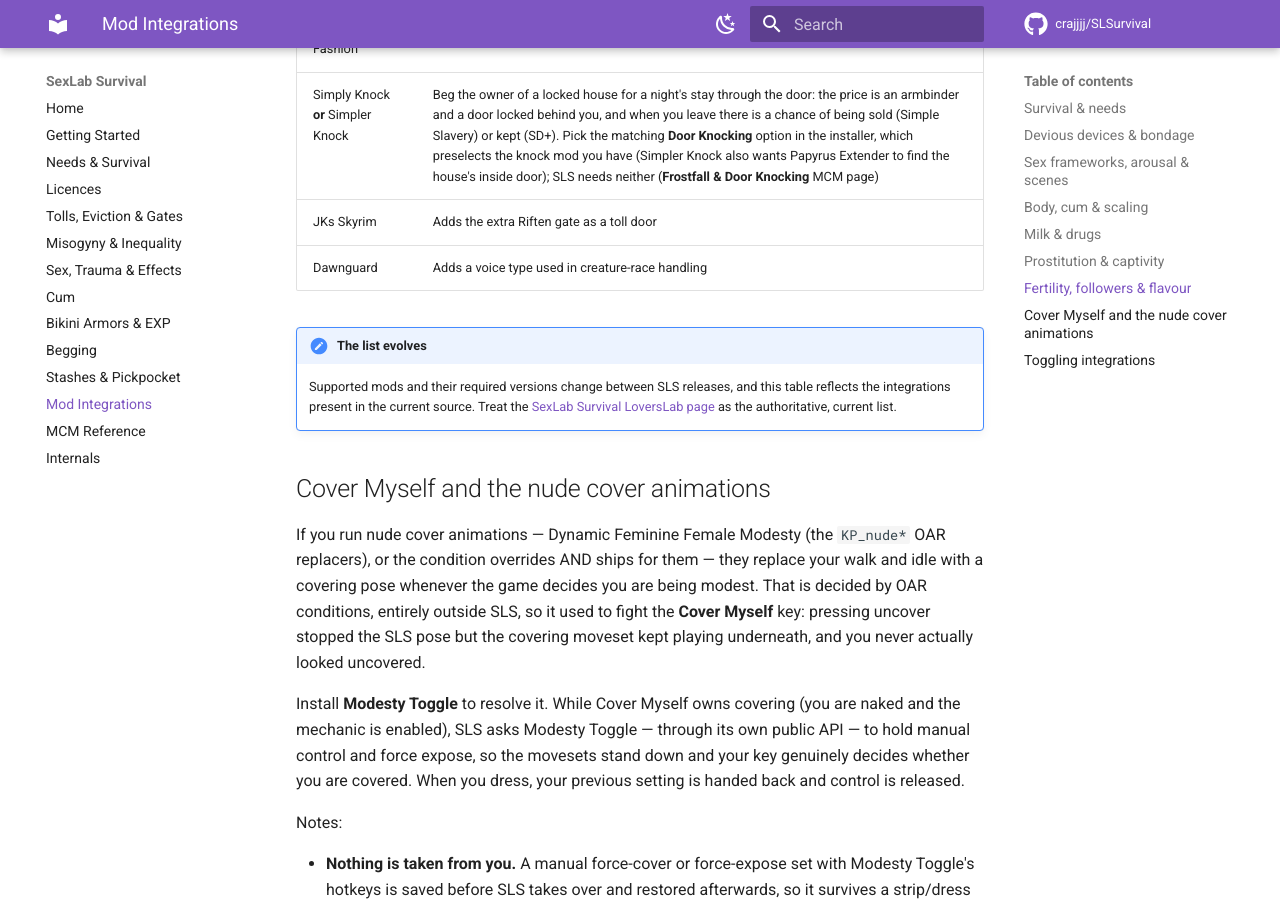
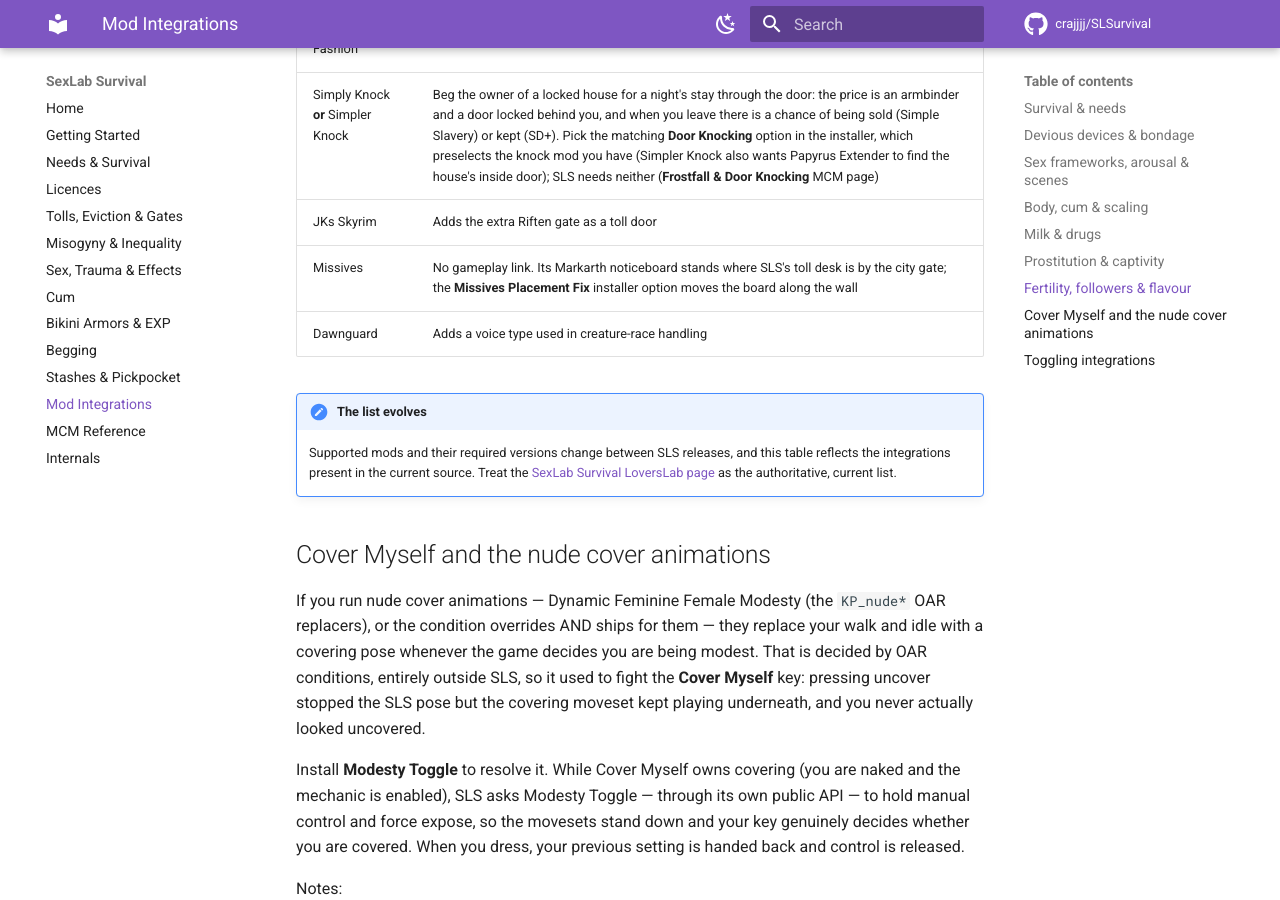
Before and after one commit to crajjjj/SLSurvival, an MkDocs documentation site: the page built from docs/players/integrations.md, in a window 1280 px wide and 900 px high, scrolled down 4502 px. Built offline with MkDocs 1.6.1 and Material for MkDocs 9.7.7, drawn with Linux system fonts in a browser that asks for light colours; comment, search, counter and statistics services are not loaded.

Commit message:
0.804: Missives patch moves the Markarth board off the toll desk

```diff
--- a/docs/players/integrations.md
+++ b/docs/players/integrations.md
@@ -92,6 +92,7 @@
 | yps Immersive Fashion | Piercings/hair/nails (requires the tweak version) |
 | Simply Knock **or** Simpler Knock | Beg the owner of a locked house for a night's stay through the door: the price is an armbinder and a door locked behind you, and when you leave there is a chance of being sold (Simple Slavery) or kept (SD+). Pick the matching **Door Knocking** option in the installer, which preselects the knock mod you have (Simpler Knock also wants Papyrus Extender to find the house's inside door); SLS needs neither (**Frostfall & Door Knocking** MCM page) |
 | JKs Skyrim | Adds the extra Riften gate as a toll door |
+| Missives | No gameplay link. Its Markarth noticeboard stands where SLS's toll desk is by the city gate; the **Missives Placement Fix** installer option moves the board along the wall |
 | Dawnguard | Adds a voice type used in creature-race handling |
 
 !!! note "The list evolves"
```
Also changed, not shown: docs/players/getting-started.md (+1 -0 lines), 2 other files.
